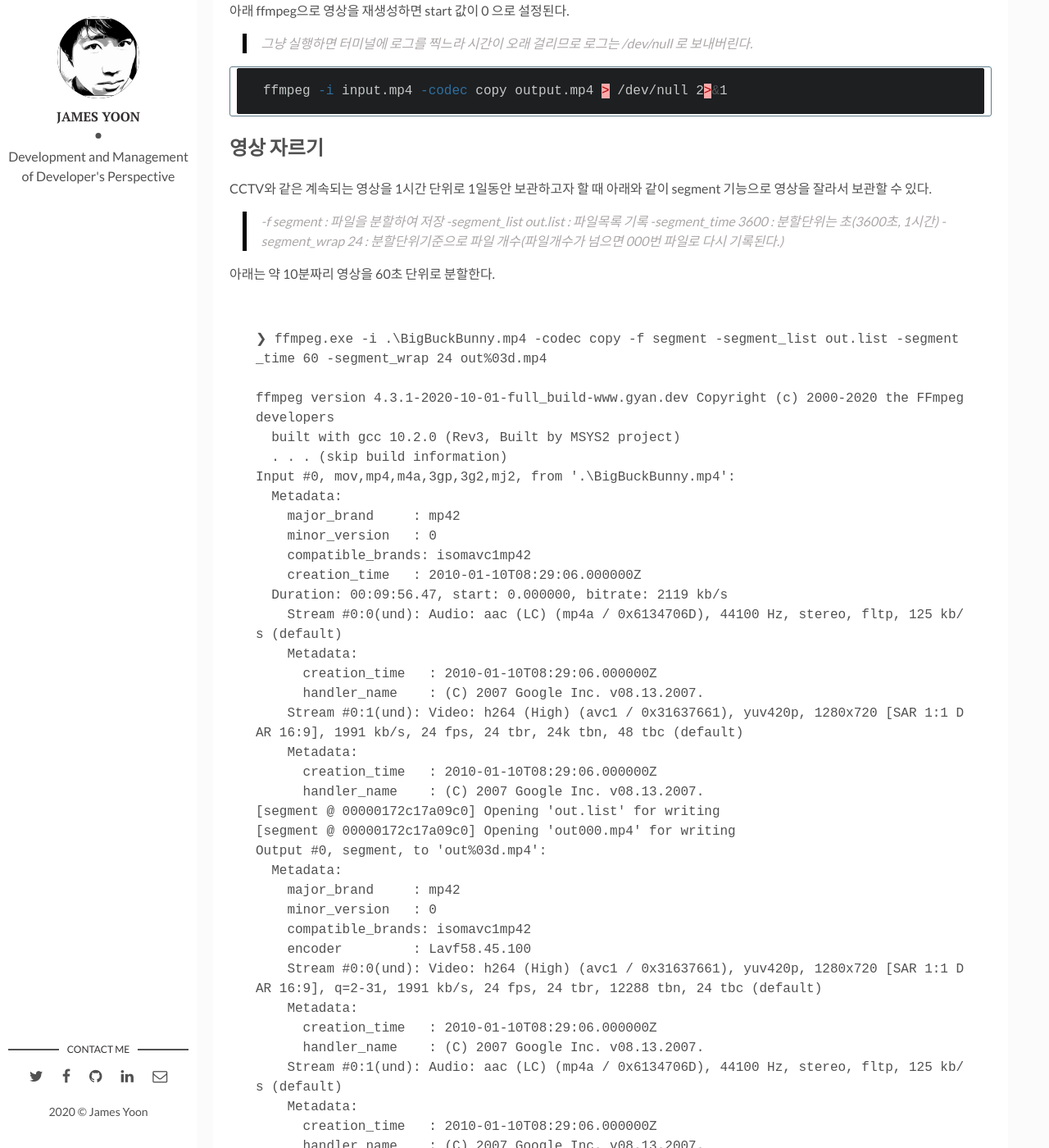
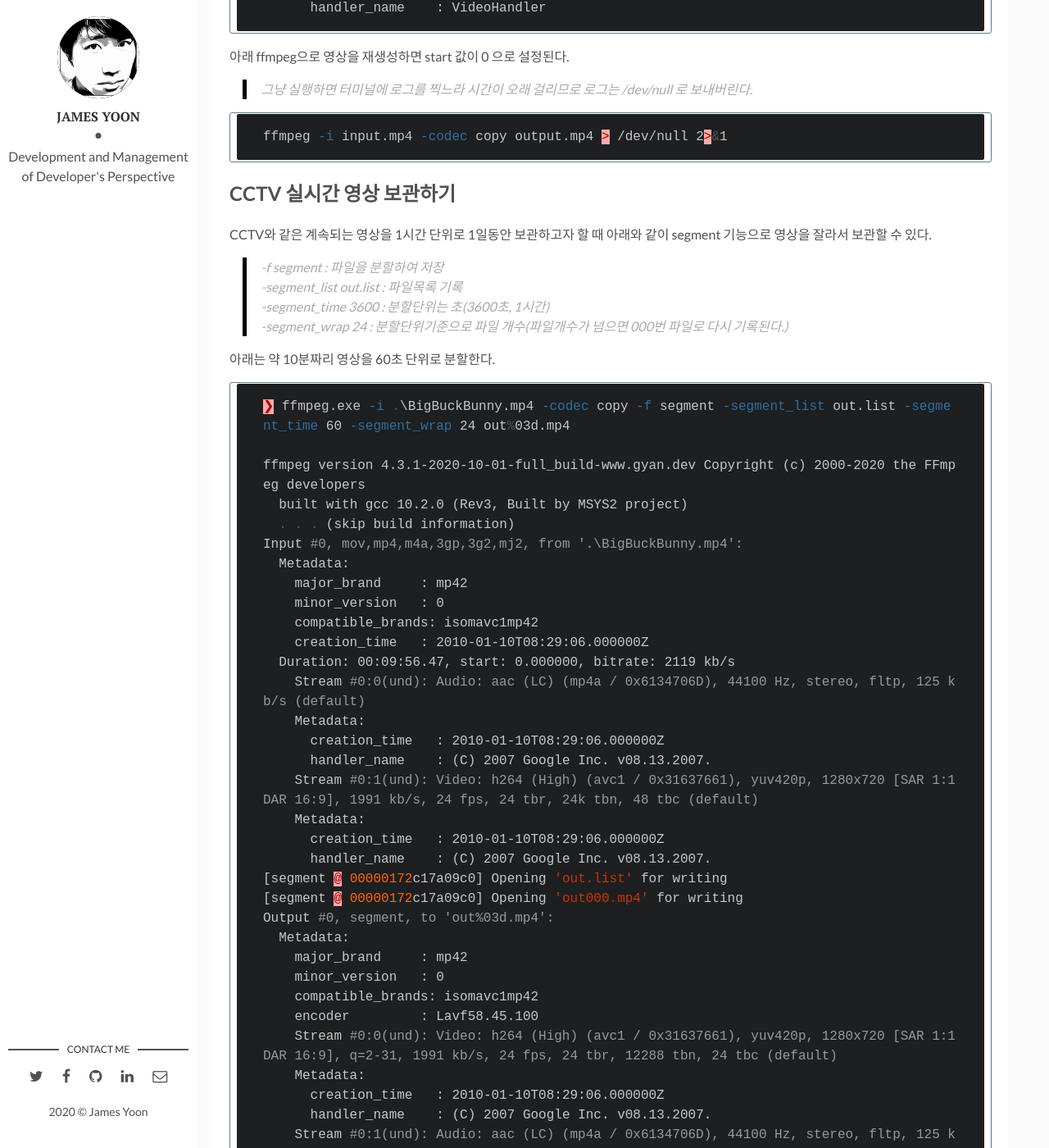
Before and after one commit to butteryoon/butteryoon.github.io, a Jekyll site: the page built from _posts/2019-04-10-using_ffmpeg.md, in a window 1280 px wide and 1400 px high, scrolled down 1172 px. Shown: the whole window at 82% size. Built offline with Jekyll 4.4.1, drawn with Linux system fonts in a browser that asks for light colours; comment, search, counter and statistics services are not loaded; some of the changed lines change nothing that is shown; some of the changed text lies outside the part shown.

Commit message:
add ffmpeg examples

````diff
--- a/_posts/2019-04-10-using_ffmpeg.md
+++ b/_posts/2019-04-10-using_ffmpeg.md
@@ -10,9 +10,12 @@
 categories: dev
 ---
 
-## MP4 영상 스트리밍시 seek 가 안되는 경우
+ffmpeg을 이용해서 인코딩된 영상 저장 및 변환을 위한 명령어를 알아본다.
 
-mp4 영상을 ffprobe로 보면 아래와 같이 start 값이 영상의 길이보다 큰 경우가 있다.
+## 영상 다시 생성하기
+
+MP4 영상 vod 스트리밍시 seek 가 안되는 경우 mp4 영상을 ffprobe로 보면 아래와 같이 start 값이 영상의 길이보다 큰 경우가 있다.
+
 이런 경우에 seek를 하여 재생위치를 변경하면 초기 위치부터 재생이 된다.
 
 ```powershell
@@ -39,7 +42,7 @@
 ffmpeg -i input.mp4 -codec copy output.mp4 > /dev/null 2>&1
 ```
 
-## 영상 자르기
+## CCTV 실시간 영상 보관하기
 
 CCTV와 같은 계속되는 영상을 1시간 단위로 1일동안 보관하고자 할 때 아래와 같이 segment 기능으로 영상을 잘라서 보관할 수 있다.
 
@@ -50,8 +53,7 @@
 
 아래는 약 10분짜리 영상을 60초 단위로 분할한다.
 
-```poewrshell
-
+```powershell
 ❯ ffmpeg.exe -i .\BigBuckBunny.mp4 -codec copy -f segment -segment_list out.list -segment_time 60 -segment_wrap 24 out%03d.mp4
 
 ffmpeg version 4.3.1-2020-10-01-full_build-www.gyan.dev Copyright (c) 2000-2020 the FFmpeg developers
@@ -105,7 +107,6 @@
 video:144985kB audio:9144kB subtitle:0kB other streams:0kB global headers:0kB muxing overhead: unknown
 ```
 
-
 ## 참고 URL
 - [StreamingGuide-FFmpeg](https://trac.ffmpeg.org/wiki/StreamingGuide)
 - [Re-stream using FFmpeg with Wowza Streaming Engine](https://www.wowza.com/docs/how-to-restream-using-ffmpeg-with-wowza-streaming-engine)
--- /dev/null
+++ b/_posts/2020-11-11-ffplay_p2p_streaming.md
@@ -0,0 +1,171 @@
+---
+layout: post
+title: "ffmpeg을 이용한 Point to Point 스트리밍"
+description: "ffmpeg을 이용한 Point to Point 스트리밍"
+img: ffmpeg.png
+date: 2020-11-11 10:00:00 +0900
+last_modified_at: 2020-11-11 09:00:01 +0900
+tags: [ffmpeg, ffplay, rtsp, rtmp] # add tag
+related: ffmpeg
+categories: dev
+---
+
+실시간 영상 스트리밍 서버를 테스트하기 위해 인코딩된 MP4 파일을 rtsp 전송 및 수신을 ffmpeg을 이용해서 시험해본다.
+
+## ffplay LISTEN 모드로 실행.
+
+ffplay를 LISTEN 모드로 실행하고 영상이 인입되면 1024x720 해상도로 변경하여 재생한다.
+
+```powershell
+❯ ffplay -rtsp_flags listen rtsp://localhost:8888/live.sdp?tcp -x 1024 -y 720
+
+[rtsp @ 00000230e3a59c00] WARNING: Path /live.sdp differs from expected /live.sdp?tcp
+    Last message repeated 1 times
+[rtsp @ 00000230e3a59c00] Updating control URI to rtsp://localhost:8888/live.sdp
+Input #0, rtsp, from 'rtsp://localhost:8888/live.sdp?tcp':B f=0/0
+  Metadata:
+    title           : No Name
+  Duration: N/A, start: -0.470998, bitrate: N/A
+    Stream #0:0: Video: h264 (High), yuv420p(progressive), 1280x720 [SAR 1:1 DAR 16:9], 24 fps, 24 tbr, 90k tbn, 48 tbc
+    Stream #0:1: Audio: aac (LC), 44100 Hz, stereo, fltp
+   3.83 A-V:  0.000 fd=   0 aq=   19KB vq=  282KB sq=    0B f=1/1
+```
+
+## ffmpeg RTSP Restream
+
+ffmpeg로 인코딩된 mp4 파일을 열어 8888 포트로 전송한다.
+
+```powershell
+❯ ffmpeg.exe -re -i .\BigBuckBunny.mp4 -c copy -f rtsp -rtsp_transport tcp rtsp://localhost:8888/live.sdp
+
+ffmpeg version 4.3.1-2020-10-01-full_build-www.gyan.dev Copyright (c) 2000-2020 the FFmpeg developers
+  built with gcc 10.2.0 (Rev3, Built by MSYS2 project)
+  . . . 컴파일정보 생략
+Input #0, mov,mp4,m4a,3gp,3g2,mj2, from '.\BigBuckBunny.mp4':
+  Metadata:
+    major_brand     : mp42
+    minor_version   : 0
+    compatible_brands: isomavc1mp42
+    creation_time   : 2010-01-10T08:29:06.000000Z
+  Duration: 00:09:56.47, start: 0.000000, bitrate: 2119 kb/s
+    Stream #0:0(und): Audio: aac (LC) (mp4a / 0x6134706D), 44100 Hz, stereo, fltp, 125 kb/s (default)
+    Metadata:
+      creation_time   : 2010-01-10T08:29:06.000000Z
+      handler_name    : (C) 2007 Google Inc. v08.13.2007.
+    Stream #0:1(und): Video: h264 (High) (avc1 / 0x31637661), yuv420p, 1280x720 [SAR 1:1 DAR 16:9], 1991 kb/s, 24 fps, 24 tbr, 24k tbn, 48 tbc (default)
+    Metadata:
+      creation_time   : 2010-01-10T08:29:06.000000Z
+      handler_name    : (C) 2007 Google Inc. v08.13.2007.
+Output #0, rtsp, to 'rtsp://localhost:8888/live.sdp':
+  Metadata:
+    major_brand     : mp42
+    minor_version   : 0
+    compatible_brands: isomavc1mp42
+    encoder         : Lavf58.45.100
+    Stream #0:0(und): Video: h264 (High) (avc1 / 0x31637661), yuv420p, 1280x720 [SAR 1:1 DAR 16:9], q=2-31, 1991 kb/s, 24 fps, 24 tbr, 90k tbn, 24 tbc (default)
+    Metadata:
+      creation_time   : 2010-01-10T08:29:06.000000Z
+      handler_name    : (C) 2007 Google Inc. v08.13.2007.
+    Stream #0:1(und): Audio: aac (LC) (mp4a / 0x6134706D), 44100 Hz, stereo, fltp, 125 kb/s (default)
+    Metadata:
+      creation_time   : 2010-01-10T08:29:06.000000Z
+      handler_name    : (C) 2007 Google Inc. v08.13.2007.
+Stream mapping:
+  Stream #0:1 -> #0:0 (copy)
+  Stream #0:0 -> #0:1 (copy)
+Press [q] to stop, [?] for help
+av_interleaved_write_frame(): Broken pipe00:00:06.15 bitrate=N/A speed=1.01x
+Error writing trailer of rtsp://localhost:8888/live.sdp: Broken pipe
+frame=  148 fps= 23 q=-1.0 Lsize=N/A time=00:00:06.61 bitrate=N/A speed=1.01x
+video:1834kB audio:102kB subtitle:0kB other streams:0kB global headers:0kB muxing overhead: unknown
+```
+
+## RTSP 트랜잭션
+
+ffplay에서 유입되는 RTSP 트랜잭션을 보면 아래와 같다.
+
+```powershell
+OPTIONS rtsp://192.168.0.19:8888/live.sdp RTSP/1.0
+CSeq: 1
+User-Agent: Lavf58.45.100
+
+RTSP/1.0 200 OK
+CSeq: 1
+Server: Lavf58.45.100
+Public: ANNOUNCE, PAUSE, SETUP, TEARDOWN, RECORD
+
+ANNOUNCE rtsp://192.168.0.19:8888/live.sdp RTSP/1.0
+Content-Type: application/sdp
+CSeq: 2
+User-Agent: Lavf58.45.100
+Content-Length: 498
+
+v=0
+o=- 0 0 IN IP4 127.0.0.1
+s=No Name
+c=IN IP4 192.168.0.19
+t=0 0
+a=tool:libavformat 58.45.100
+m=video 0 RTP/AVP 96
+b=AS:1991
+a=rtpmap:96 H264/90000
+a=fmtp:96 packetization-mode=1; sprop-parameter-sets=Z2QAH6wkhAFAFuwEQAAAAwBAAAAMI8YMkg==,aO4yyLA=; profile-level-id=64001F
+a=control:streamid=0
+m=audio 0 RTP/AVP 97
+b=AS:125
+a=rtpmap:97 MPEG4-GENERIC/44100/2
+a=fmtp:97 profile-level-id=1;mode=AAC-hbr;sizelength=13;indexlength=3;indexdeltalength=3; config=1210
+a=control:streamid=1
+RTSP/1.0 200 OK
+CSeq: 2
+Server: Lavf58.45.100
+
+SETUP rtsp://192.168.0.19:8888/live.sdp/streamid=0 RTSP/1.0
+Transport: RTP/AVP/TCP;unicast;interleaved=0-1;mode=record
+CSeq: 3
+User-Agent: Lavf58.45.100
+
+RTSP/1.0 200 OK
+CSeq: 3
+Server: Lavf58.45.100
+Transport: RTP/AVP/TCP;unicast;mode=receive;interleaved=0-1
+Session: 1455181266
+
+SETUP rtsp://192.168.0.19:8888/live.sdp/streamid=1 RTSP/1.0
+Transport: RTP/AVP/TCP;unicast;interleaved=2-3;mode=record
+CSeq: 4
+User-Agent: Lavf58.45.100
+Session: 1455181266
+
+RTSP/1.0 200 OK
+CSeq: 4
+Server: Lavf58.45.100
+Transport: RTP/AVP/TCP;unicast;mode=receive;interleaved=2-3
+Session: 1455181266
+
+RECORD rtsp://192.168.0.19:8888/live.sdp RTSP/1.0
+Range: npt=0.000-
+CSeq: 5
+User-Agent: Lavf58.45.100
+Session: 1455181266
+
+RTSP/1.0 200 OK
+CSeq: 5
+Server: Lavf58.45.100
+Session: 1455181266
+
+. . .
+PT=DynamicRTP-Type-96, SSRC=0x73150015, Seq=2784, Time=40284601, Mark
+. . .
+
+TEARDOWN rtsp://192.168.0.19:8888/live.sdp RTSP/1.0
+CSeq: 6
+User-Agent: Lavf58.45.100
+Session: 1455181266
+```
+
+## 참고 URL
+- [ffmpeg StreamingGuide](https://trac.ffmpeg.org/wiki/StreamingGuide)
+- [ffplay Documentation](https://ffmpeg.org/ffplay.html)
+- [ffmpeg Windows Builds 다운로드](https://www.gyan.dev/ffmpeg/builds/)
+- [FFmpeg for streaming](https://sonnati.wordpress.com/2011/08/30/ffmpeg-–-the-swiss-army-knife-of-internet-streaming-–-part-iv/)
--- /dev/null
+++ b/_posts/2020-11-11-ffplay_restream.md
@@ -0,0 +1,118 @@
+---
+layout: post
+title: "ffmpeg을 이용한 RTMP 영상 스트리밍"
+description: "Windows에서 ffmpeg을 이용해서 mp4파일을 실시간으로 읽고 트랜스코딩 해서 RTMP로 실시간 전송하는 방법을 알아본다."
+img: ffmpeg.png
+date: 2020-11-11 09:00:00 +0900
+last_modified_at: 2020-11-11 09:00:01 +0900
+tags: [ffmpeg, ffplay, rtsp, rtmp] # add tag
+related: ffmpeg
+categories: dev
+---
+
+Windows10 환경에서 ffmpeg을 이용해서 mp4 파일을 실시간으로 읽고 트랜스코딩 해서 RTMP로 실시간 전송하는 방법을 알아본다.
+
+RTMP 서버는 [Ant Media Server](https://ant-media-docs.readthedocs.io/en/latest/Getting-Started.html)를 이용할 수 있고 OBS를 이용하여 RTMP전송을 시험할 수도 있다.
+
+## 인코딩된 영상 파일 스트리밍
+
+인코딩된 영상 파일을 입력(-i)받아 실시간(-re)으로 읽고 영상, 응성 코덱은 유지하고(-c copy) RTMP 전송을 위해 영상포맷을 변경(-f flv)해서 RTMP 서버로 전송한다.
+
+```powershell
+❯ ffmpeg.exe -re -i .\BigBuckBunny.mp4 -c copy -f flv rtmp://192.168.0.92:1955/application/stream_key
+
+ffmpeg version 4.3.1-2020-10-01-full_build-www.gyan.dev Copyright (c) 2000-2020 the FFmpeg developers
+  built with gcc 10.2.0 (Rev3, Built by MSYS2 project)
+  . . . 컴파일정보 생략
+Input #0, mov,mp4,m4a,3gp,3g2,mj2, from '.\BigBuckBunny.mp4':
+  Metadata:
+    major_brand     : mp42
+    minor_version   : 0
+    compatible_brands: isomavc1mp42
+    creation_time   : 2010-01-10T08:29:06.000000Z
+  Duration: 00:09:56.47, start: 0.000000, bitrate: 2119 kb/s
+    Stream #0:0(und): Audio: aac (LC) (mp4a / 0x6134706D), 44100 Hz, stereo, fltp, 125 kb/s (default)
+    Metadata:
+      creation_time   : 2010-01-10T08:29:06.000000Z
+      handler_name    : (C) 2007 Google Inc. v08.13.2007.
+    Stream #0:1(und): Video: h264 (High) (avc1 / 0x31637661), yuv420p, 1280x720 [SAR 1:1 DAR 16:9], 1991 kb/s, 24 fps, 24 tbr, 24k tbn, 48 tbc (default)
+    Metadata:
+      creation_time   : 2010-01-10T08:29:06.000000Z
+      handler_name    : (C) 2007 Google Inc. v08.13.2007.
+Output #0, flv, to 'rtmp://192.168.0.92:1955/application/stream':
+  Metadata:
+    major_brand     : mp42
+    minor_version   : 0
+    compatible_brands: isomavc1mp42
+    encoder         : Lavf58.45.100
+    Stream #0:0(und): Video: h264 (High) ([7][0][0][0] / 0x0007), yuv420p, 1280x720 [SAR 1:1 DAR 16:9], q=2-31, 1991 kb/s, 24 fps, 24 tbr, 1k tbn, 24k tbc (default)
+    Metadata:
+      creation_time   : 2010-01-10T08:29:06.000000Z
+      handler_name    : (C) 2007 Google Inc. v08.13.2007.
+    Stream #0:1(und): Audio: aac (LC) ([10][0][0][0] / 0x000A), 44100 Hz, stereo, fltp, 125 kb/s (default)
+    Metadata:
+      creation_time   : 2010-01-10T08:29:06.000000Z
+      handler_name    : (C) 2007 Google Inc. v08.13.2007.
+Stream mapping:
+  Stream #0:1 -> #0:0 (copy)
+  Stream #0:0 -> #0:1 (copy)
+Press [q] to stop, [?] for help
+av_interleaved_write_frame(): Unknown errortime=00:04:09.52 bitrate=2184.7kbits/s speed=   1x
+[flv @ 000001d65a9bc0c0] Failed to update header with correct duration.
+[flv @ 000001d65a9bc0c0] Failed to update header with correct filesize.
+Error writing trailer of rtmp://192.168.0.92:1955/application/stream: Error number -10053 occurred
+frame= 5984 fps= 24 q=-1.0 Lsize=   66544kB time=00:04:09.77 bitrate=2182.5kbits/s speed=   1x
+video:62435kB audio:3829kB subtitle:0kB other streams:0kB global headers:0kB muxing overhead: 0.423518%
+```
+
+## RTSP 영상스트림 실시간 RTMP 전송
+
+RTSP 영상스트림을 입력(-i)받아 실시간(-re)으로 읽고 음성코덱은 AAC(-c:a aac), 영상코덱은 h264(-c:v h264)로 트랜스코딩 하고 RTMP 전송을 위해 영상포맷을 변경(-f flv)해서 RTMP 서버로 전송한다.
+
+RTMP 전송 프로토콜에서 사용하는 flv 미디어포맷은 HEVC(h.265) 코덱을 지원하지 않아 AVC(h.264) 코덱으로 변경한다.
+
+```powershell
+❯ ffmpeg.exe -re -i rtsp://iws.localdomain.com:50554/main -c:a aac -c:v h264 -f flv rtmp://192.168.0.92:1955/application/stream
+
+[rtsp @ 0000028c8198dcc0] method SETUP failed: 461 Unsupported Transport
+Guessed Channel Layout for Input Stream #0.1 : mono
+Input #0, rtsp, from 'rtsp://iws.localdomain.com:50554/main':
+  Metadata:
+    title           : Media Presentation
+  Duration: N/A, start: 0.000000, bitrate: N/A
+    Stream #0:0: Video: hevc (Main), yuvj420p(pc, bt709), 1920x1080, 25 tbr, 90k tbn, 90k tbc
+    Stream #0:1: Audio: pcm_alaw, 8000 Hz, mono, s16, 64 kb/s
+Stream mapping:
+  Stream #0:0 -> #0:0 (hevc (native) -> h264 (libx264))
+  Stream #0:1 -> #0:1 (pcm_alaw (native) -> aac (native))
+Press [q] to stop, [?] for help
+[aac @ 0000028c81a50540] Too many bits 8832.000000 > 6144 per frame requested, clamping to max
+[libx264 @ 0000028c81e50780] using cpu capabilities: MMX2 SSE2Fast SSSE3 SSE4.2 AVX FMA3 BMI2 AVX2
+[libx264 @ 0000028c81e50780] profile High, level 4.0, 4:2:0, 8-bit
+[libx264 @ 0000028c81e50780] 264 - core 161 r3018 db0d417 - H.264/MPEG-4 AVC codec - Copyleft 2003-2020 - http://www.videolan.org/x264.html - options: cabac=1 ref=3 deblock=1:0:0 analyse=0x3:0x113 me=hex subme=7 psy=1 psy_rd=1.00:0.00 mixed_ref=1 me_range=16 chroma_me=1 trellis=1 8x8dct=1 cqm=0 deadzone=21,11 fast_pskip=1 chroma_qp_offset=-2 threads=6 lookahead_threads=1 sliced_threads=0 nr=0 decimate=1 interlaced=0 bluray_compat=0 constrained_intra=0 bframes=3 b_pyramid=2 b_adapt=1 b_bias=0 direct=1 weightb=1 open_gop=0 weightp=2 keyint=250 keyint_min=25 scenecut=40 intra_refresh=0 rc_lookahead=40 rc=crf mbtree=1 crf=23.0 qcomp=0.60 qpmin=0 qpmax=69 qpstep=4 ip_ratio=1.40 aq=1:1.00
+Output #0, flv, to 'rtmp://192.168.0.92:1955/application/stream':
+  Metadata:
+    title           : Media Presentation
+    encoder         : Lavf58.45.100
+    Stream #0:0: Video: h264 (libx264) ([7][0][0][0] / 0x0007), yuvj420p(pc), 1920x1080, q=-1--1, 25 fps, 1k tbn, 25 tbc
+    Metadata:
+      encoder         : Lavc58.91.100 libx264
+    Side data:
+      cpb: bitrate max/min/avg: 0/0/0 buffer size: 0 vbv_delay: N/A
+    Stream #0:1: Audio: aac (LC) ([10][0][0][0] / 0x000A), 8000 Hz, mono, fltp, 48 kb/s
+    Metadata:
+      encoder         : Lavc58.91.100 aac
+[hevc @ 0000028c81a41cc0] Could not find ref with POC 41.72 bitrate=1109.1kbits/s speed=0.997x
+[hevc @ 0000028c81a1da40] Could not find ref with POC 38.07 bitrate=1140.4kbits/s speed=0.999x
+[hevc @ 0000028c81a1da40] Could not find ref with POC 39.50 bitrate=1183.1kbits/s speed=0.999x
+[hevc @ 0000028c81a52940] Could not find ref with POC 43.01 bitrate=1225.0kbits/s speed=   1x
+[hevc @ 0000028c819a1d40] Could not find ref with POC 10.05 bitrate=1227.0kbits/s speed=   1x
+frame=35154 fps= 25 q=28.0 size=  209602kB time=00:23:27.23 bitrate=1220.2kbits/s speed=   1x
+```
+
+## 참고 URL
+- [ffplay Documentation](https://ffmpeg.org/ffplay.html)
+- [ffmpeg Windows Builds 다운로드](https://www.gyan.dev/ffmpeg/builds/)
+- [FFmpeg for streaming](https://sonnati.wordpress.com/2011/08/30/ffmpeg-–-the-swiss-army-knife-of-internet-streaming-–-part-iv/)
+- [Easily transcode any media to any format using FFmpeg](https://duduf.com/easily-transcode-any-media-to-any-format-using-ffmpeg/)
+- [Video Transcoding and Optimization for web with FFmpeg made easy](https://medium.com/abraia/video-transcoding-and-optimization-for-web-with-ffmpeg-made-easy-511635214df0)
````
